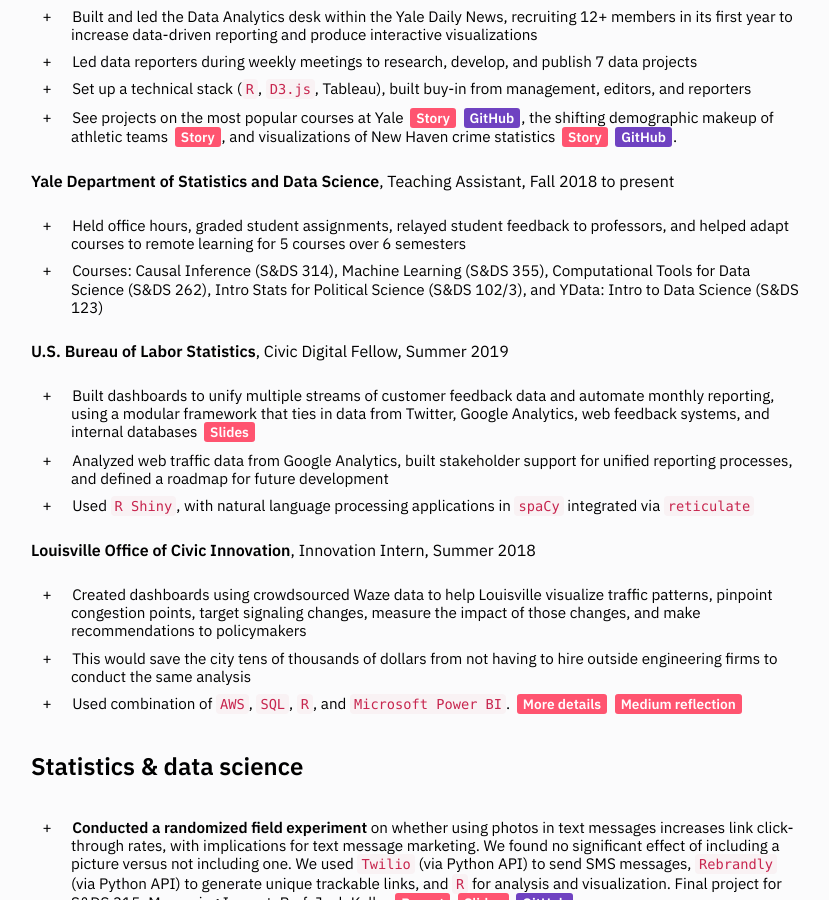
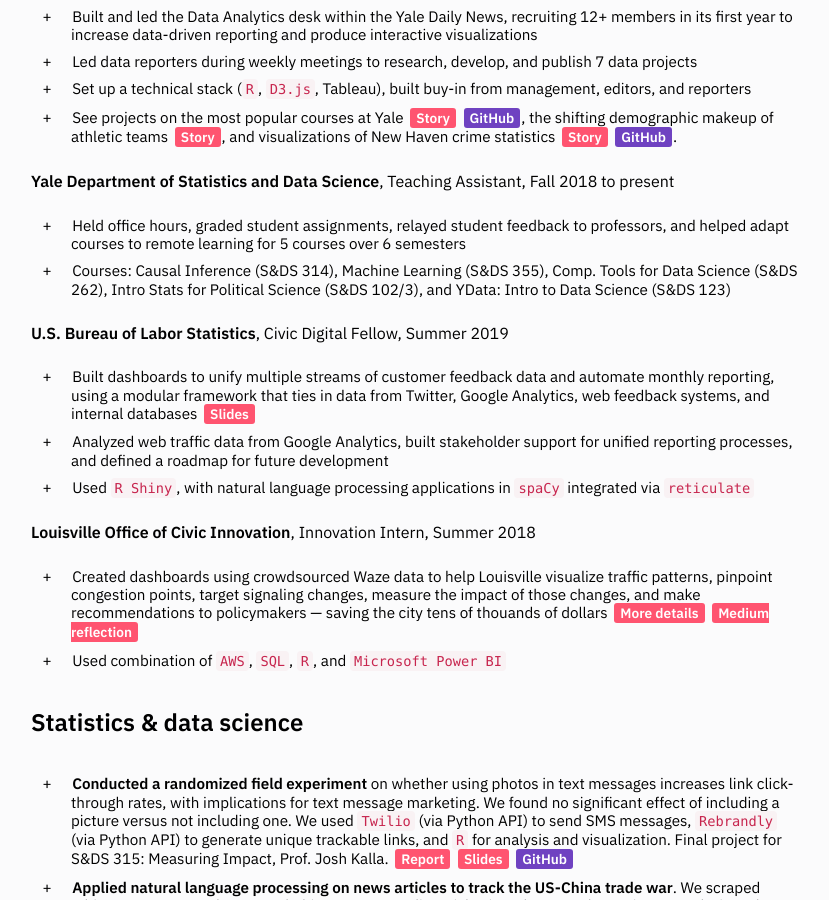
Before and after one commit to iamdanzhao/iamdanzhao.github.io, a Jekyll site: the page built from work/index.md, in a window 1280 px wide and 900 px high, scrolled down 1084 px. Shown: the whole window, without its empty margins (225-1054 px from the left). Built offline with Jekyll 4.4.1, drawn with Linux system fonts in a browser that asks for light colours; some of the changed text lies outside the part shown.

Commit message:
small updates to work page

```diff
--- a/work/index.md
+++ b/work/index.md
@@ -42,7 +42,7 @@
 
 {:.list-plus}
 - Held office hours, graded student assignments, relayed student feedback to professors, and helped adapt courses to remote learning for 5 courses over 6 semesters
-- Courses: Causal Inference (S&DS 314), Machine Learning (S&DS 355), Computational Tools for Data Science (S&DS 262), Intro Stats for Political Science (S&DS 102/3), and YData: Intro to Data Science (S&DS 123)
+- Courses: Causal Inference (S&DS 314), Machine Learning (S&DS 355), Comp. Tools for Data Science (S&DS 262), Intro Stats for Political Science (S&DS 102/3), and YData: Intro to Data Science (S&DS 123)
 
 **U.S. Bureau of Labor Statistics**, Civic Digital Fellow, Summer 2019
 
@@ -54,9 +54,8 @@
 **Louisville Office of Civic Innovation**, Innovation Intern, Summer 2018
 
 {:.list-plus}
-- Created dashboards using crowdsourced Waze data to help Louisville visualize traffic patterns, pinpoint congestion points, target signaling changes, measure the impact of those changes, and make recommendations to policymakers
-- This would save the city tens of thousands of dollars from not having to hire outside engineering firms to conduct the same analysis
-- Used combination of `AWS`, `SQL`, `R`, and `Microsoft Power BI`. [More details](http://danielzhao.com/projects/louisville/){:class="button inline-label-page"} [Medium reflection](https://medium.com/louisville-metro-opi2/data-driven-governance-reflecting-on-opi2-bdd324aefbdc){:target="_blank" class="button inline-label-page"}
+- Created dashboards using crowdsourced Waze data to help Louisville visualize traffic patterns, pinpoint congestion points, target signaling changes, measure the impact of those changes, and make recommendations to policymakers — saving the city tens of thouands of dollars [More details](http://danielzhao.com/projects/louisville/){:class="button inline-label-page"} [Medium reflection](https://medium.com/louisville-metro-opi2/data-driven-governance-reflecting-on-opi2-bdd324aefbdc){:target="_blank" class="button inline-label-page"}
+- Used combination of `AWS`, `SQL`, `R`, and `Microsoft Power BI`
 
 ## Statistics & data science {#data-science}
 
```
Also changed, not shown: other parts of work/index.md (+2 -2 lines).
